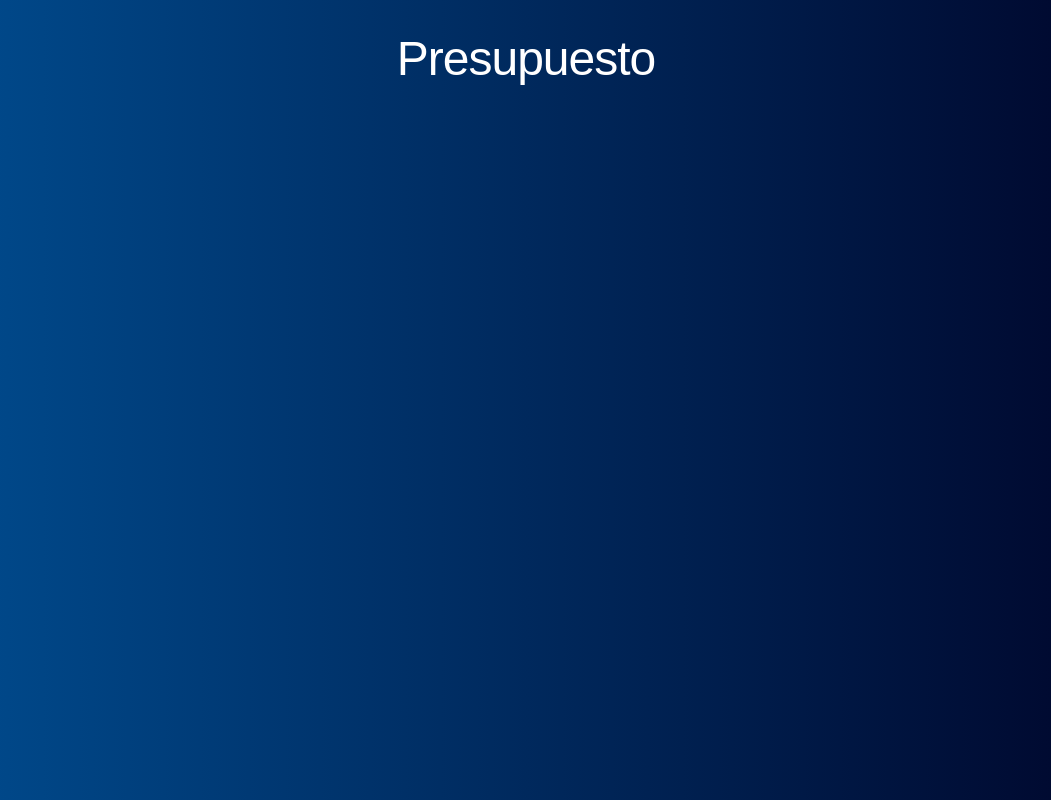
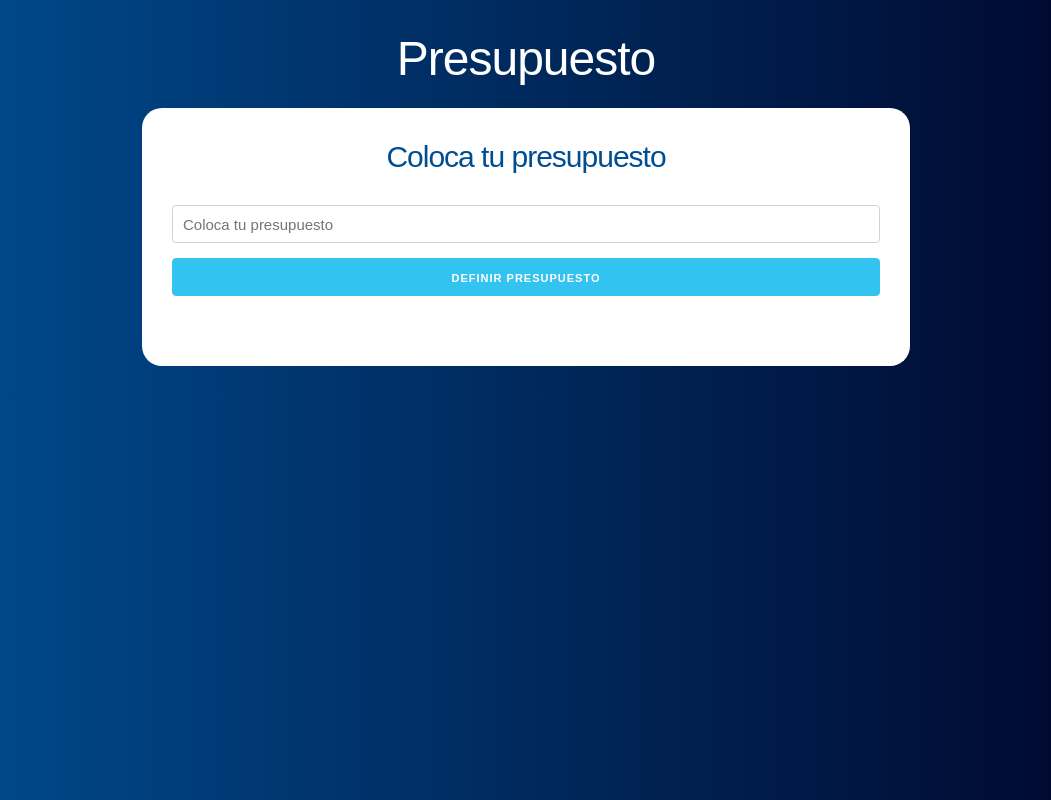
Before and after one commit to EliabLM/control-presupuesto, a React (Create React App) app: page / in a window 1280 px wide. Shown: the whole page, without its empty margins (114-1165 px from the left). Built offline with nearby package versions, Linux system fonts and the light colour scheme.

Commit message:
Lee el presupuesto del usuario

```diff
--- a/src/App.js
+++ b/src/App.js
@@ -1,10 +1,15 @@
 import React from 'react';
+
+import Pregunta from './components/Pregunta';
 
 function App() {
 	return (
 		<div clasname="container">
 			<header>
 				<h1>Presupuesto</h1>
+				<div className="contenido-principal contenido">
+					<Pregunta />
+				</div>
 			</header>
 		</div>
 	);
--- /dev/null
+++ b/src/components/Pregunta.js
@@ -0,0 +1,41 @@
+import React, { Fragment, useState } from 'react';
+
+const Pregunta = () => {
+	// Definir el state
+	const [cantidad, guardarCantidad] = useState(0);
+
+	// Funcion que lee el presupuesto
+	const definirPresupuesto = (e) => {
+		guardarCantidad(parseInt(e.target.value), 10);
+	};
+
+	// Submit para definir el presupuesto
+	const agregarPresupuesto = (e) => {
+		e.preventDefault();
+
+		// Validar
+
+		// Si se pasa la validación
+	};
+
+	return (
+		<Fragment>
+			<h2>Coloca tu presupuesto</h2>
+			<form onSubmit={agregarPresupuesto}>
+				<input
+					type="number"
+					className="u-full-width"
+					placeholder="Coloca tu presupuesto"
+					onChange={definirPresupuesto}
+				/>
+				<input
+					type="submit"
+					className="button-primary u-full-width"
+					value="Definir Presupuesto"
+				/>
+			</form>
+		</Fragment>
+	);
+};
+
+export default Pregunta;
--- a/src/index.css
+++ b/src/index.css
@@ -14,6 +14,7 @@
 }
 .contenido {
 	padding: 20px;
+	margin: 0 20%;
 }
 .contenido-principal {
 	background-color: white;
```
